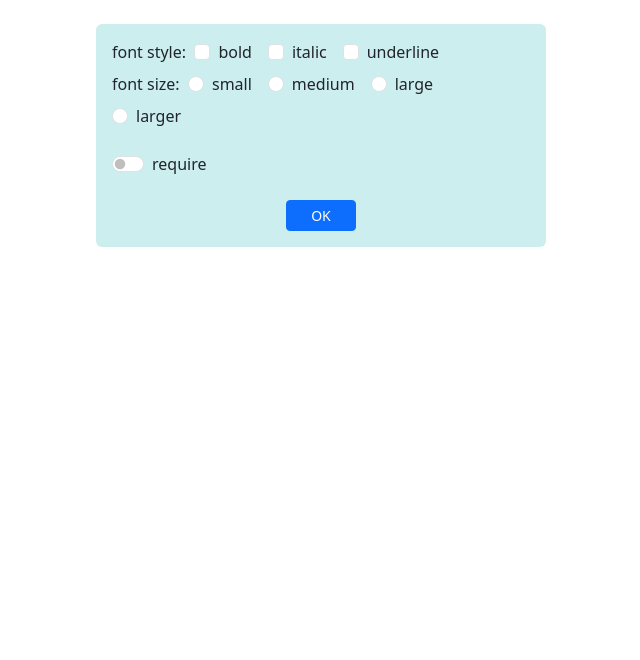
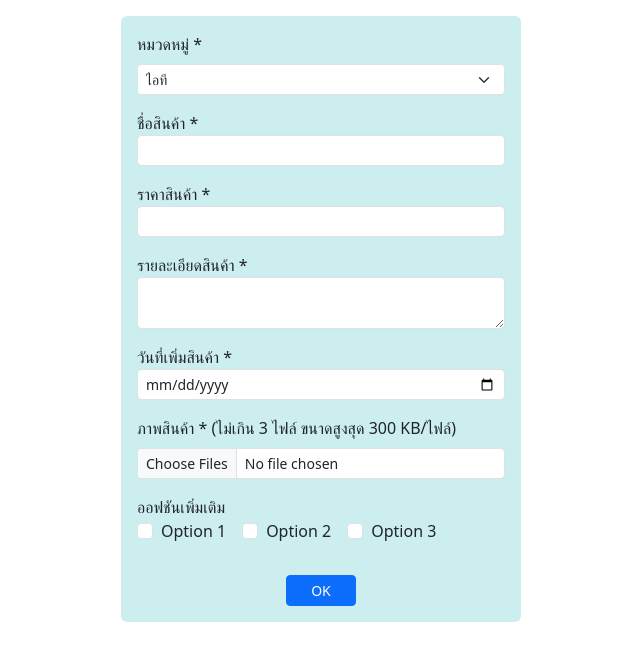
Before and after one commit to peerapattop/app1, a React (Create React App) app: page / in a window 1280 px wide. Shown: the top 660 px of the page, without its empty margins (319-959 px from the left). Built offline with nearby package versions, Linux system fonts and the light colour scheme.

Commit message:
form-validation
form-validation

```diff
--- a/package.json
+++ b/package.json
@@ -9,6 +9,7 @@
     "bootstrap": "^5.3.2",
     "react": "^18.2.0",
     "react-dom": "^18.2.0",
+    "react-hook-form": "^7.51.0",
     "react-router-dom": "^6.22.0",
     "react-scripts": "5.0.1",
     "tar": "^6.2.0",
--- a/src/App.js
+++ b/src/App.js
@@ -1,7 +1,8 @@
 import React from "react";
 import FormCheck from "./form-check";
+import FormValidation from "./form-validation";
 
 
 export default function App() {
-  return <FormCheck/>
+  return <FormValidation/>
 }
--- /dev/null
+++ b/src/form-validation.js
@@ -0,0 +1,94 @@
+import React from "react";
+import { useForm } from 'react-hook-form'
+
+export default function FormValidation() {
+    const cats = [['100', 'ไอที'], ['200', 'เครื่องจักรกล'], ['300', 'เคมีภัณฑ์']];
+    const opts = ['Option 1', 'Option 2', 'Option 3'];
+    const { register, handleSubmit, formState: { errors } } = useForm();
+    const inputFile = React.useRef(); // Corrected the ref initialization
+
+    const onSubmitForm = (data, event) => {
+        let maxNumFiles = 3;
+        let maxSize = 300;
+        if (inputFile.current.files.length > maxNumFiles) {
+            alert(`เลือกได้ไม่เกิน ${maxNumFiles} ไฟล์`);
+            event.preventDefault();
+            return;
+        }
+        for (let f of inputFile.current.files) {
+            if (f.size > maxSize * 1000) {
+                alert(`ขนาดของแต่ละไฟล์ต้องไม่เกิน ${maxSize} KB`);
+                event.preventDefault();
+                return;
+            }
+        }
+        // Proceed with form submission if validations pass
+    }
+
+    const err = {
+        fontSize: 'smaller',
+        color: 'red'
+    };
+
+    return (
+        <div className="mt-3 mb-5 mx-auto p-3 rounded" style={{ width: '400px', background: '#cee' }}>
+            <form onSubmit={handleSubmit(onSubmitForm)}>
+                <div className="form-group mb-3">
+                    <label htmlFor="cats" className="form-label">หมวดหมู่ *</label>
+                    <select id="cats" className="form-select form-select-sm" {...register('category', { required: true })}>
+                        {cats.map((item, index) => (
+                            <option key={index} value={item[0]}>{item[1]}</option>
+                        ))}
+                    </select>
+                    {errors.category && <div style={err}>กรุณาระบุหมวดหมู่</div>}
+                </div>
+                <div className="form-group mb-3">
+                    <label htmlFor="name">ชื่อสินค้า *</label>
+                    <input type='text' id='name' name='name' maxLength='50'
+                        className='form-control form-control-sm'
+                        {...register('name', { required: true, maxLength: 30 })} />
+                    {errors.name && <div style={err}>กรุณาระบุชื่อสินค้า</div>}
+                </div>
+                <div className="form-group mb-3">
+                    <label htmlFor="price">ราคาสินค้า *</label>
+                    <input type='number' id='price' name='price' min='0' step='any'
+                        className="form-control form-control-sm"
+                        {...register('price', { required: true, validate: value => parseFloat(value) > 0 })} />
+                    {errors.price && <div style={err}>กำหนดราคาสินค้าเป็นตัวเลขมากกว่า 0</div>}
+                </div>
+                <div className="form-group mb-3">
+                    <label htmlFor="detail">รายละเอียดสินค้า *</label>
+                    <textarea id='detail' name='detail' rows='2' maxLength="250"
+                        className="form-control form-control-sm"
+                        {...register('detail', { required: true, minLength: 1, maxLength: 200 })}>
+                    </textarea>
+                    {errors.detail && <div style={err}>ต้องกำหนดรายละเอียดสินค้า</div>}
+                </div>
+                <div className="form-group mb-3">
+                    <label htmlFor="dateAdded">วันที่เพิ่มสินค้า *</label>
+                    <input type="date" id="dateAdded" name="dateAdded" className="form-control form-control-sm" />
+                </div>
+                <div className="form-group mb-3">
+                    <label htmlFor="file" className="form-label">
+                        ภาพสินค้า * (ไม่เกิน 3 ไฟล์ ขนาดสูงสุด 300 KB/ไฟล์)
+                    </label>
+                    <input type='file' id="file" accept="image/*"
+                        className="form-control form-control-sm" ref={inputFile} multiple />
+                </div>
+                <div>ออฟชันเพิ่มเติม</div>
+                {opts.map((opt, i) => (
+                    <div key={i} className="form-check form-check-inline mb-2">
+                        <input type='checkbox' id={'opt' + i} value={opt}
+                            className="form-check-input" />
+                        <label htmlFor={'opt' + i} className="form-check-label">{opt}</label>
+                    </div>
+                ))}
+                <div className="text-center mt-4">
+                    <button type="submit" className="btn btn-primary btn-sm px-4">
+                        OK
+                    </button>
+                </div>
+            </form>
+        </div>
+    );
+}
```
Also changed, not shown: src/form-select-file.js (added, +33 -0 lines), 1 other file (tests, documents, lock files or other folders).
